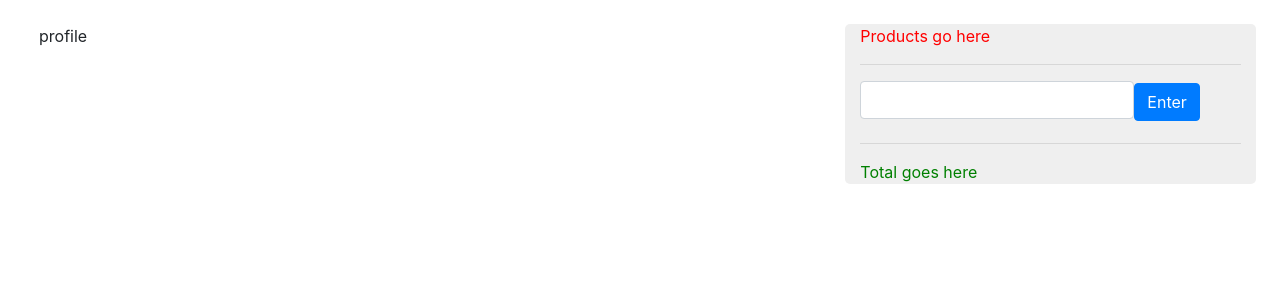
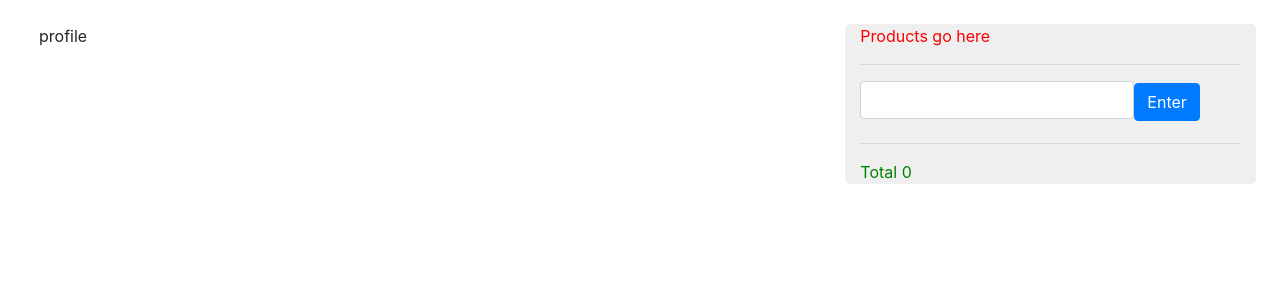
Before and after one commit to assembler-institute/react-shopping-cart-context, a React (Create React App) app: page /Checkout/step-1 in a window 1280 px wide. Shown: the top 300 px of the page. Built offline with nearby package versions, Linux system fonts and the light colour scheme.

Commit message:
feat:added getCartTotal as generic function

```diff
--- a/src/components/Cart/Cart.js
+++ b/src/components/Cart/Cart.js
@@ -9,11 +9,13 @@ import { PROFILE_URL } from "../../utils/constants";
 
 import CartContext from "../../context/cart-context";
 
-function getCartTotal(cart) {
-  return cart.reduce((accum, item) => {
-    return accum + item.price * item.quantity;
-  }, 0);
-}
+import getCartTotal from "../../utils/getCartTotal";
+
+// function getCartTotal(cart) {
+//   return cart.reduce((accum, item) => {
+//     return accum + item.price * item.quantity;
+//   }, 0);
+// }
 
 function Cart({ ...props }) {
   const { cartItems, remove, change } = useContext(CartContext);
--- a/src/components/Sidebar/Sidebar.js
+++ b/src/components/Sidebar/Sidebar.js
@@ -9,6 +9,8 @@ import Button from "../Button";
 import FormSchema from "./form-schema";
 
 import CartContext from "../../context/cart-context";
+
+import getCartTotal from "../../utils/getCartTotal";
 
 function Sidebar() {
   const { cartItems, remove, change } = useContext(CartContext);
@@ -64,7 +66,7 @@ function Sidebar() {
         </form>
       </div>
       <hr />
-      <div className="sidebar-totals">Total goes here</div>
+      <div className="sidebar-totals">Total {getCartTotal(cartItems)}</div>
     </div>
   );
 }
--- /dev/null
+++ b/src/utils/getCartTotal.js
@@ -0,0 +1,7 @@
+function getCartTotal(cart) {
+  return cart.reduce((accum, item) => {
+    return accum + item.price * item.quantity;
+  }, 0);
+}
+
+export default getCartTotal;
```
